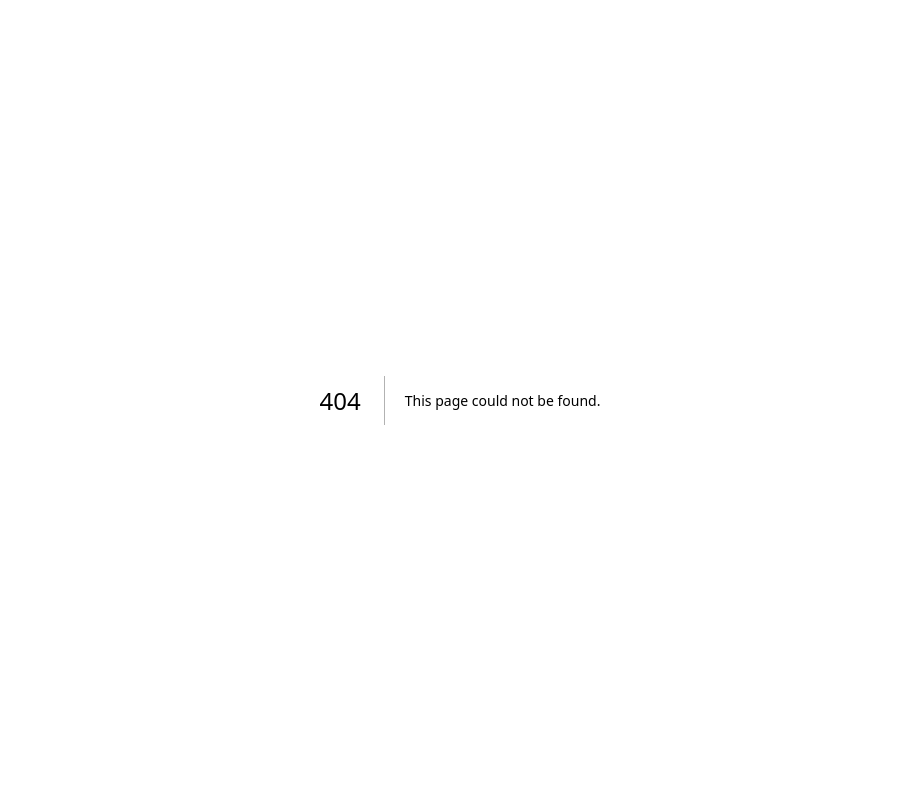
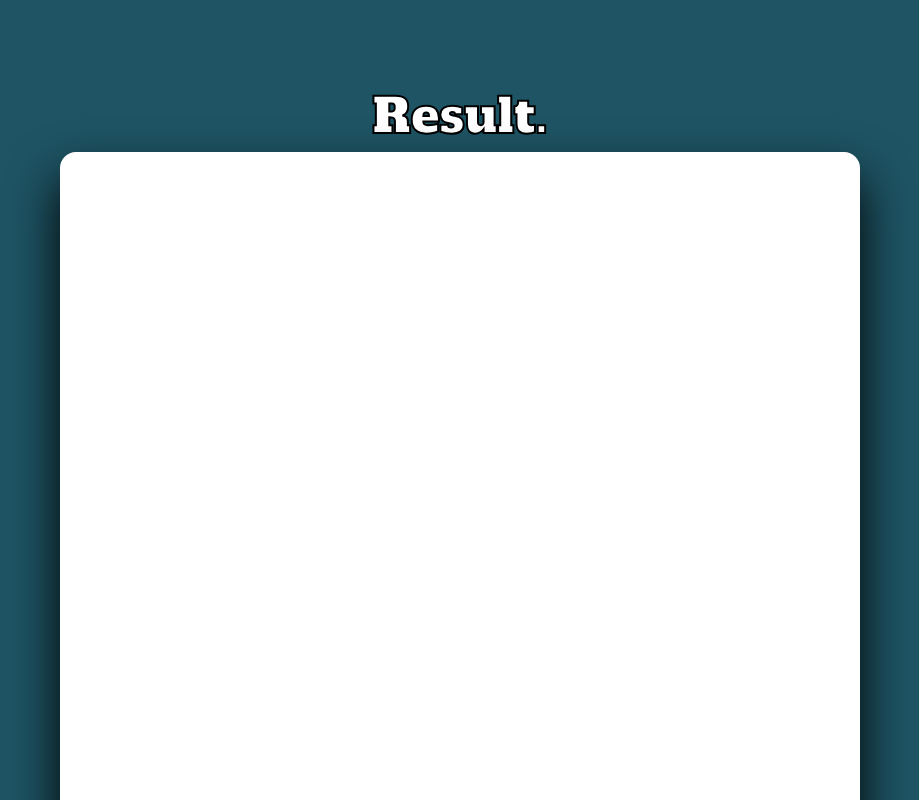
Before and after one commit to marinatcai/final_app, a Next.js app in the folder heroes-app/: page /result in a window 1280 px wide. Before the commit this address had no page. Shown: the top 800 px of the page, without its empty margins (180-1099 px from the left). Built offline with nearby package versions, Linux system fonts and the light colour scheme.

Commit message:
create page result

```diff
--- /dev/null
+++ b/heroes-app/app/result/page.tsx
@@ -0,0 +1,13 @@
+"use client"
+
+export default function ResultPage() {
+  return (
+    <>
+        <div className="flex flex-col justify-items items-center mt-20">
+            <h2 className="p-3 text-5xl text-white font-outline-2 alfa-slab">Result.</h2>
+            <div className="bg-white h-200 w-200 rounded-2xl drop-shadow-black drop-shadow-2xl mb-10"></div>
+        </div>
+    </>
+
+  );
+}
--- a/heroes-app/app/your-info/page.tsx
+++ b/heroes-app/app/your-info/page.tsx
@@ -1,5 +1,6 @@
 "use client"
 
+import Link from "next/link";
 import InfoItem from "../components/info-field";
 
 export default function YourInfoPage() {
@@ -13,7 +14,7 @@ export default function YourInfoPage() {
         // here i want to use redirect to next page graphics based on form input: https://stackoverflow.com/questions/70487236/redirect-to-another-page-based-on-form-input-in-next-js
     };
 
-return (
+  return (
     <>
         <div className="flex flex-col justify-items items-center m-10">
             <h2 className="p-3 text-5xl text-white font-outline-2 alfa-slab m-10">Your info.</h2>
@@ -29,15 +30,17 @@ return (
                         <input type="checkbox" className="h-8 w-8  border-black border-2 rounded-xl ml-15 drop-shadow-gray-600 drop-shadow-sm"></input>
                         <label className="text-center text-base text-black alfa-slab p-2 mx-5 mb-6">I have read and understand the rules.</label>
                     </div>
+                    <Link href="/result">
                     <button className="bg-[#7590C2]  h-11 w-60 text-white text-base alfa-slab cursor-pointer rounded-lg border-2 border-black ml-10"
                     onClick={sumbitInfo}>
                     Submit
                     </button>
+                    </Link>
                 </form>
             </div>
         </div>
     </>
 
-);
+  );
 
 }
```
